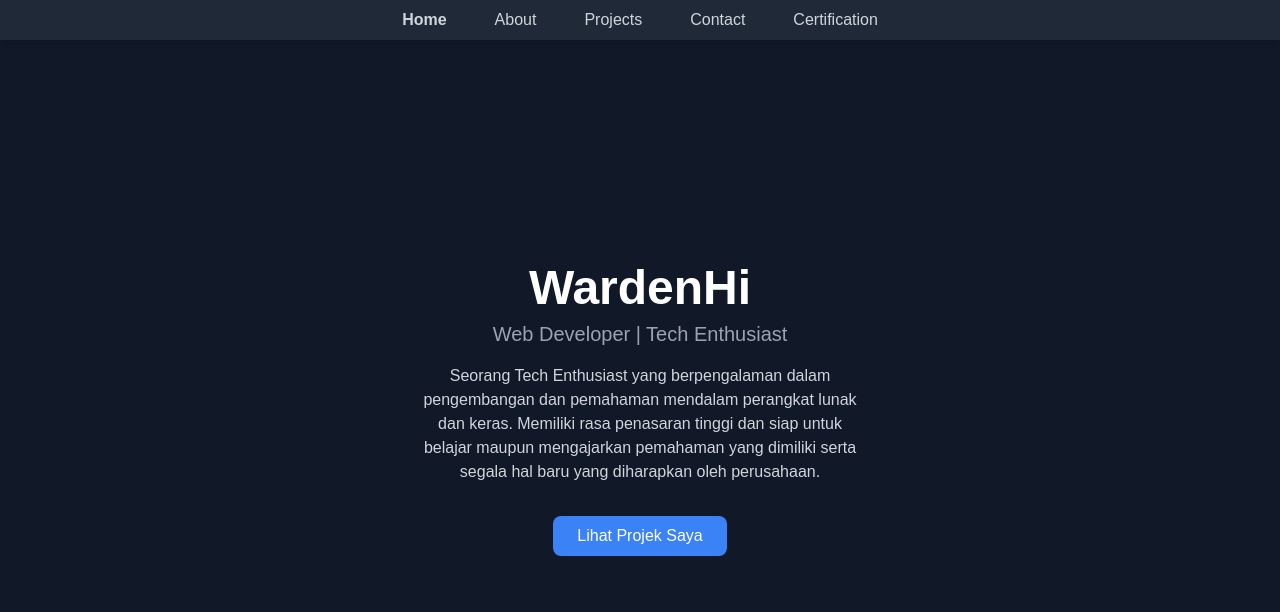
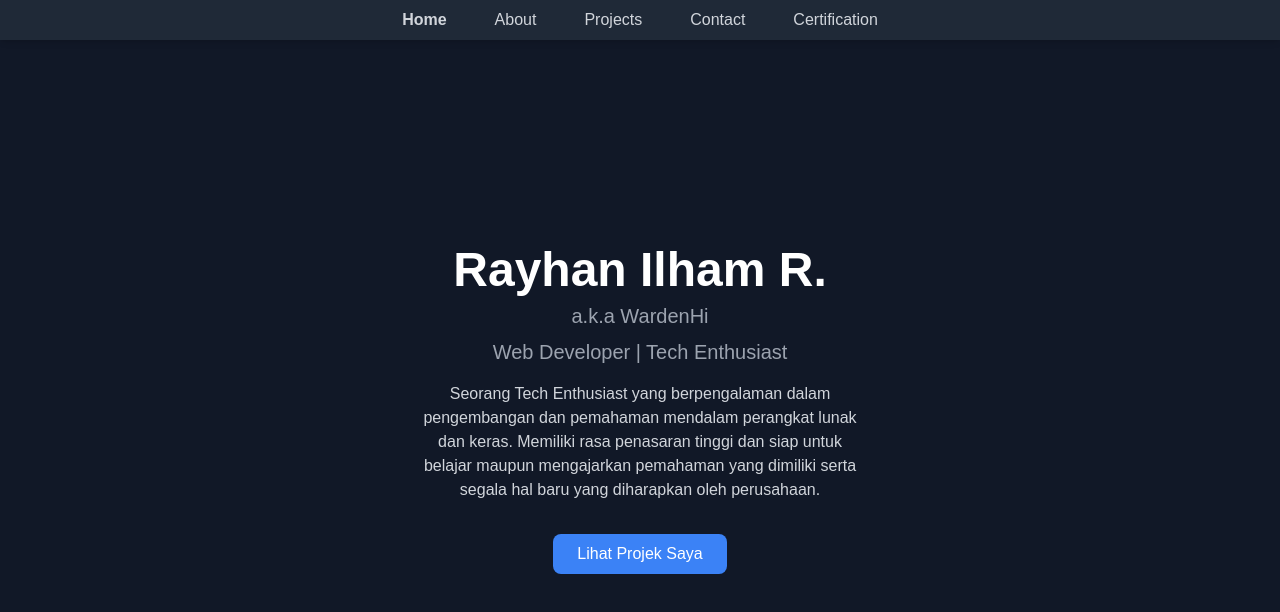
Before and after one commit to WardenHi/za-porto, a Next.js app: page / in a window 1280 px wide. Shown: the top 612 px of the page. Built offline with nearby package versions, Linux system fonts and the light colour scheme.

Commit message:
tis shall be the end part 2nd

```diff
--- a/src/app/page.tsx
+++ b/src/app/page.tsx
@@ -6,7 +6,8 @@ export default function Home() {
     <main className="flex flex-col items-center justify-center min-h-screen bg-gray-900 text-white">
       {/* Hero Section */}
       <section className="text-center my-5">
-        <h1 className="text-5xl font-bold">WardenHi</h1>
+        <h1 className="text-5xl font-bold">Rayhan Ilham R.</h1>
+        <h2 className="text-xl mt-2 text-gray-400">a.k.a WardenHi</h2>
         <h2 className="text-xl mt-2 text-gray-400">Web Developer | Tech Enthusiast</h2>
         <p className="mt-4 max-w-md text-gray-300">
         Seorang Tech Enthusiast yang berpengalaman dalam pengembangan dan pemahaman mendalam perangkat lunak dan keras. Memiliki rasa penasaran tinggi dan siap untuk belajar maupun mengajarkan pemahaman yang dimiliki serta segala hal baru yang diharapkan oleh perusahaan.</p>
```
